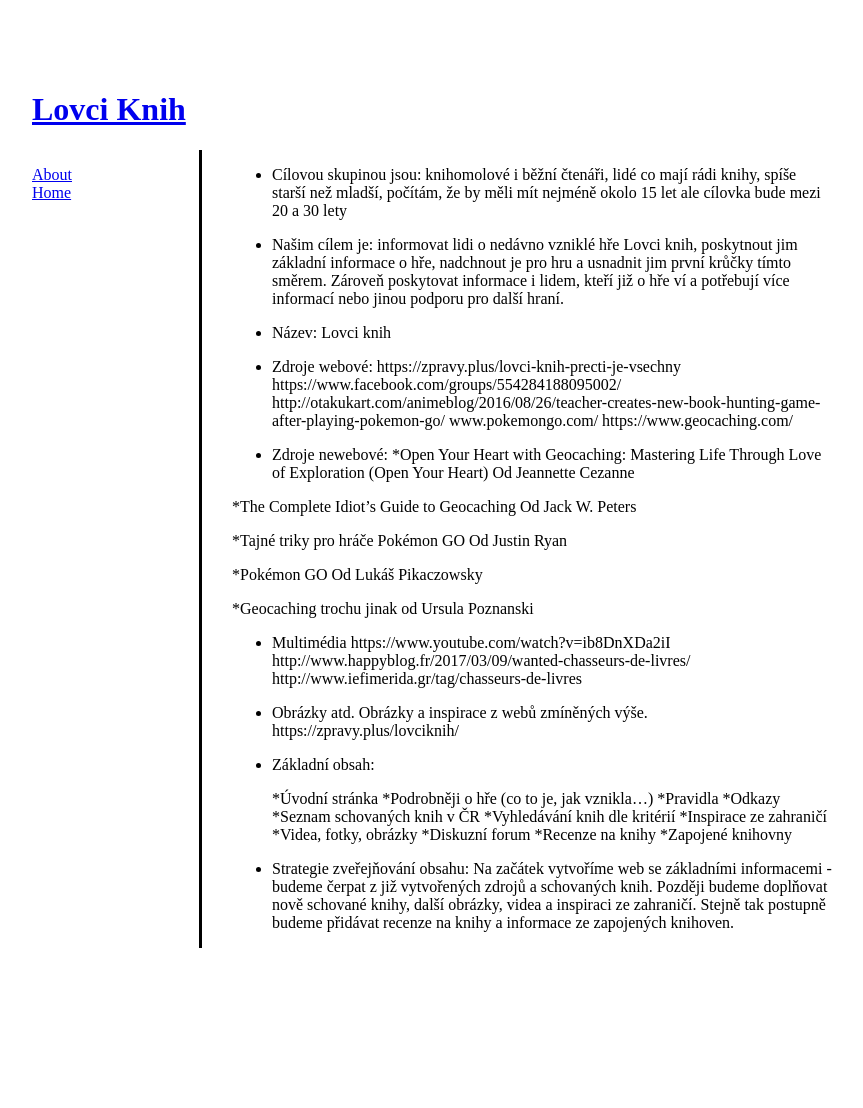
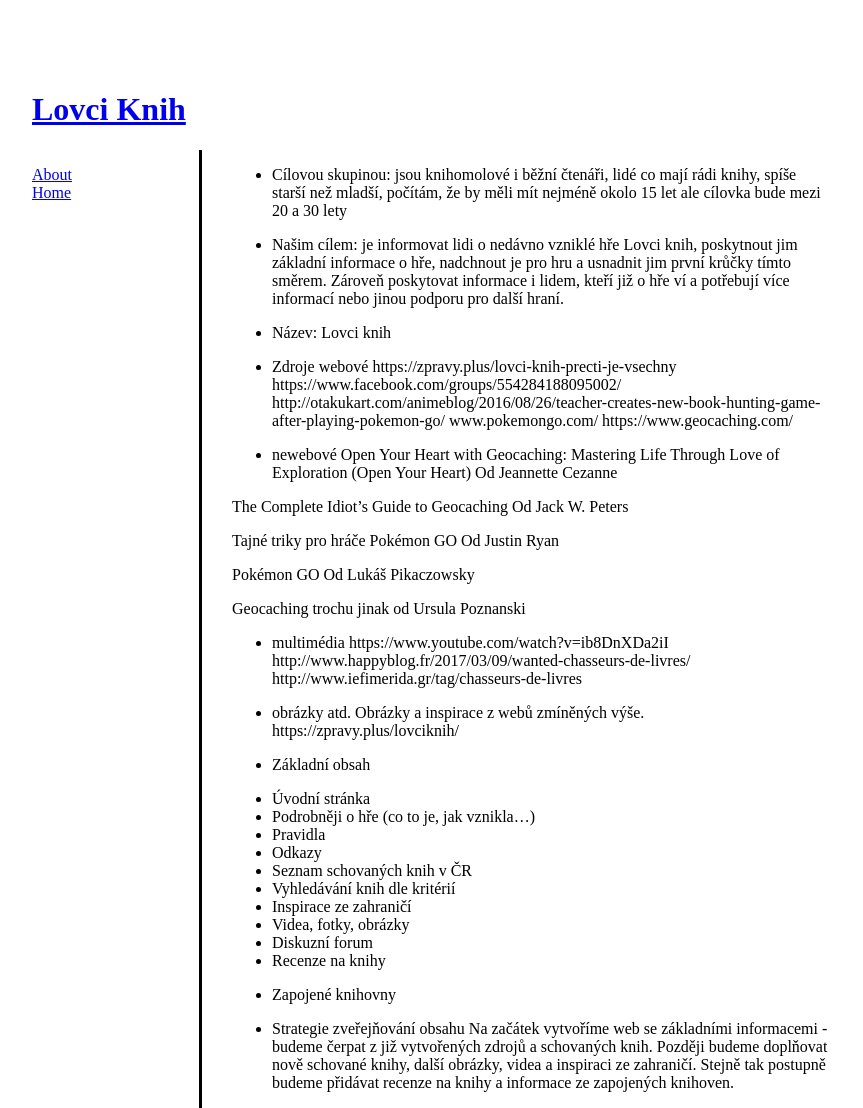
Before and after one commit to TerezaP/TerezaP.github.io, a Jekyll site: the page built from about.md, in a window 1280 px wide. Shown: the whole page, without its empty margins (208-1071 px from the left). Built offline with Jekyll 4.4.1, drawn with Linux system fonts in a browser that asks for light colours; before the commit the page ends 948 px from its top, so only the background shows below that.

Commit message:
Revert "Změny v about"
This reverts commit e93105b0a456b86237e75444778bcb7ece146996.

```diff
--- a/about.md
+++ b/about.md
@@ -3,61 +3,61 @@ layout: page
 title: About
 ---
 
-- Cílovou skupinou jsou:
-knihomolové i běžní čtenáři, lidé co mají rádi knihy, spíše starší než mladší, počítám, že by měli mít nejméně okolo 15 let ale cílovka bude mezi 20 a 30 lety
+- Cílovou skupinou:
+jsou knihomolové i běžní čtenáři, lidé co mají rádi knihy, spíše starší než mladší, počítám, že by měli mít nejméně okolo 15 let ale cílovka bude mezi 20 a 30 lety
 
-- Našim cílem je:
-informovat lidi o nedávno vzniklé hře Lovci knih, poskytnout jim základní informace o hře, nadchnout je pro hru a usnadnit jim první krůčky tímto směrem. Zároveň poskytovat informace i lidem, kteří již o hře ví a potřebují více informací nebo jinou podporu pro další hraní.
+- Našim cílem:
+je informovat lidi o nedávno vzniklé hře Lovci knih, poskytnout jim základní informace o hře, nadchnout je pro hru a usnadnit jim první krůčky tímto směrem. Zároveň poskytovat informace i lidem, kteří již o hře ví a potřebují více informací nebo jinou podporu pro další hraní.
 
 - Název:
 Lovci knih
 
-- Zdroje webové:
+- Zdroje webové
 https://zpravy.plus/lovci-knih-precti-je-vsechny
 https://www.facebook.com/groups/554284188095002/
 http://otakukart.com/animeblog/2016/08/26/teacher-creates-new-book-hunting-game-after-playing-pokemon-go/
 www.pokemongo.com/
 https://www.geocaching.com/
 
-- Zdroje newebové:
-*Open Your Heart with Geocaching: Mastering Life Through Love of Exploration (Open Your Heart)
+- newebové
+Open Your Heart with Geocaching: Mastering Life Through Love of Exploration (Open Your Heart)
 Od Jeannette Cezanne
 
-*The Complete Idiot's Guide to Geocaching
+The Complete Idiot's Guide to Geocaching
 Od Jack W. Peters
 
-*Tajné triky pro hráče Pokémon GO
+Tajné triky pro hráče Pokémon GO
 Od Justin Ryan
 
-*Pokémon GO
+Pokémon GO
 Od Lukáš Pikaczowsky
 
-*Geocaching trochu jinak
+Geocaching trochu jinak
 od Ursula Poznanski
 
-- Multimédia
+- multimédia
 https://www.youtube.com/watch?v=ib8DnXDa2iI
 http://www.happyblog.fr/2017/03/09/wanted-chasseurs-de-livres/
 http://www.iefimerida.gr/tag/chasseurs-de-livres
 
-- Obrázky atd.
+- obrázky atd.
 Obrázky a inspirace z webů zmíněných výše.
 https://zpravy.plus/lovciknih/
 
-- Základní obsah:
+- Základní obsah
 
 
-	*Úvodní stránka
-	*Podrobněji o hře (co to je, jak vznikla…)
-	*Pravidla
-	*Odkazy
-	*Seznam schovaných knih v ČR
-	*Vyhledávání knih dle kritérií
-	*Inspirace ze zahraničí
-	*Videa, fotky, obrázky
-	*Diskuzní forum
-	*Recenze na knihy
-	*Zapojené knihovny
+-	Úvodní stránka
+-	Podrobněji o hře (co to je, jak vznikla…)
+-	Pravidla
+-	Odkazy
+-	Seznam schovaných knih v ČR
+-	Vyhledávání knih dle kritérií
+-	Inspirace ze zahraničí
+-	Videa, fotky, obrázky
+-	Diskuzní forum
+-	Recenze na knihy
+-	Zapojené knihovny
 
-- Strategie zveřejňování obsahu:
+- Strategie zveřejňování obsahu
 Na začátek vytvoříme web se základními informacemi - budeme čerpat z již vytvořených zdrojů a schovaných knih. Později budeme doplňovat nově schované knihy, další obrázky, videa a inspiraci ze zahraničí. Stejně tak postupně budeme přidávat recenze na knihy a informace ze zapojených knihoven.
```
